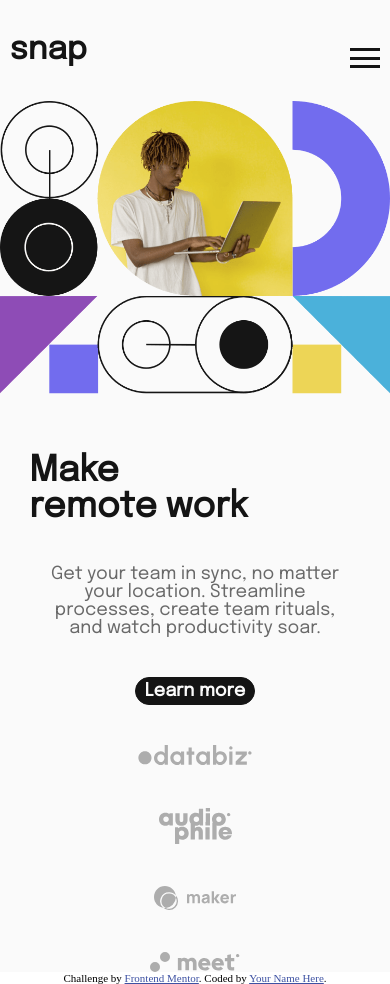
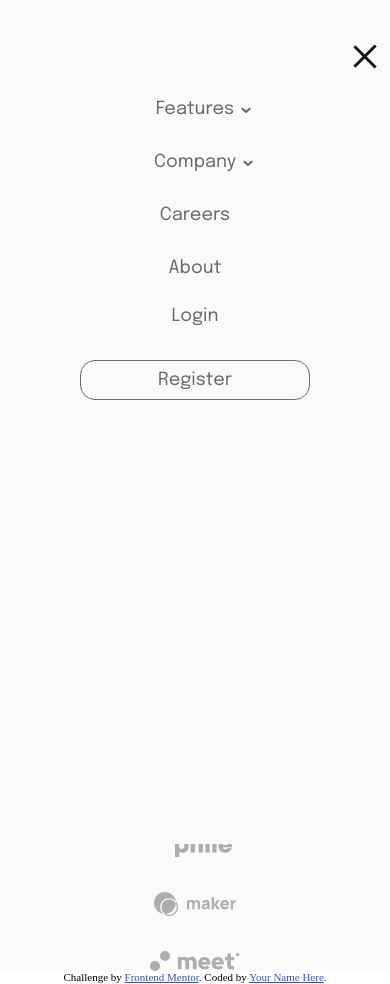
Before and after one commit to tomifuchi/frontendmentor-snap-remote-work-landingpage, a plain HTML site: page index.html in a window 390 px wide. Both pictures are taken after a click on the link 365 px from the left and 58 px from the top of the page. After the commit the page ends 844 px from the top, so only its background shows below. Drawn offline with Linux system fonts and the light colour scheme.

Commit message:
Progress into polishing state

```diff
--- a/index.html
+++ b/index.html
@@ -24,6 +24,7 @@
         <span class="mb-button-bar"></span>
         <span class="mb-button-bar"></span>
       </a>
+      <div id="mb-overlay"></div>
       <div id="nav-links-login" class="flex">
       <div class="nav-links">
         <ul class="flex">
--- a/script.js
+++ b/script.js
@@ -1,21 +1,26 @@
-/*
+/* Event listener for the mobile button */
 const mb_button = document.getElementsByClassName('mb-button')[0];
+const overlay = document.getElementById('mb-overlay');
 mb_button.addEventListener('click', () => {
+    mb_button.classList.toggle('active');
+    const mb_menu = document.getElementById('nav-links-login');
     const mb_bar = mb_button.getElementsByClassName('mb-button-bar');
-    const mb_nav_links_login = document.getElementById('nav-links-login');
 
-    mb_nav_links_login.classList.toggle('active');
-    mb_button.classList.toggle('active');
-    console.log(mb_bar);
+    mb_menu.classList.toggle('active');
     for(let i = mb_bar.length - 1; i >= 0; i--){
         mb_bar[i].classList.toggle('active');
     }
 
-    //Overlay divs that reduces the opacity
-    const overlay = document.getElementById('mb-overlay');
+    /* Overlay effect on the body */
     overlay.classList.toggle('active');
+    document.body.classList.toggle('active-overlay');
+
 });
-*/
+overlay.addEventListener('click', () => {
+  mb_button.dispatchEvent(new Event('click'));
+})
+
+
 
 /* Desktop expand list item and the expand v icon
    When click, it will open the clicked one and disable every other
--- a/style.css
+++ b/style.css
@@ -315,49 +315,124 @@ main .hero-img img{
 
 
 /** Mobile media query **/
+
+
 @media (max-width: 975px){
     .content-wraper{
         width: 95%;
     }
 
-    /* Overlay effect for mobile menu on body */
-    #mb-overlay.active{
-       display: block;
-       background-color: var(--color-almost-black);
-       opacity: 0.7;
-       transition:  opacity 0.3s;
-    }
-
-    /* The fucking nav button */
+    /* The fucking nav slider*/
     /* header nav is already relative above */
     header nav #nav-links-login {
         top: 0;
         right: 0;
         position: fixed;
-        width: 40%;
+        min-width: max-content;
+        width: 35%;
         height: 100%;
 
-        justify-content: start;
-
-        background-color: var(--color-almost-black);
+        background-color: var(--color-almost-white);
         padding-top: 100px;
         transition: 0.3s;
         transform: translateX(100%);
+
+        /* Able to scroll if there's more content to fit on the screen */
+        overflow-y: scroll;
     }
+
 
     header nav #nav-links-login.active{
         transition: 0.3s;
         transform: translateX(0);
     }
 
+    /* Nav links and login*/
     header nav #nav-links-login, header nav .nav-links ul, header nav .nav-login ul{
         flex-direction: column;
     }
 
-    header nav .nav-login a, header nav .nav-links a{
-        color: var(--color-almost-white);
+    header nav .nav-links ul{
+        align-items: start;
     }
 
+    /* The links and login container */
+    header nav #nav-links-login{
+        gap: 30px;
+        justify-content: start;
+    }
+
+    header nav .nav-links {
+        padding-left: 15px;
+    }
+
+    /* Reset the register list item to flex then center the
+    damn thing */
+    header nav .nav-login li:nth-child(2){
+        display: flex;
+        justify-content: center;
+        padding: 0 3vw;
+        width: 100%;
+    }
+
+    header nav .nav-login #nav-login-register{
+        width: 100%;
+        text-align: center;
+    }
+
+    /** Expand item list **/
+    /* Reset the styles and position, keep the animation */
+    header .expand-item-list{
+       /* Reset the desktop to static */
+       position: static;
+
+       /* Reset the style to none */
+       border-radius: 0;
+       box-shadow: none;
+       background-color: none;
+       z-index: 0;
+       opacity: 1;
+
+       /* Using display we can close or open
+       but at the cost of the animation transitioning */
+       display: none;
+    }
+
+    /* This is simple, but I think it's okay for now
+    if animation is needed, I think a divs wrap around
+    ul will be able to get it done I think */
+    header .expand-item-list.active{
+      display: block;
+    }
+
+    /* For mobile less than 600px width */
+    @media (max-width: 610px){
+        header nav #nav-links-login{
+          width: 100%;
+        }
+        header nav .nav-links ul{
+          align-items: center;
+        }
+        header nav .nav-links {
+          padding-left: 0;
+        }
+        header nav .nav-login li:nth-child(2){
+          display: flex;
+          justify-content: center;
+          padding: 0 3vw;
+          width: 65%;
+        }
+    }
+
+    /* The hamburger button */
+    /* Few notes on the hamburger button when you
+    shrink the height of the screen, header #nav-lists-login
+    when active the cross button will not work as
+    we wanted.
+    Solution: What you should do is add another mb-button
+    to the #nav-lists-login itself and turn off the one
+    in the nav bar. This will make the list looks right.
+    */
     header nav .mb-button {
         display: flex;
     }
@@ -381,61 +456,47 @@ main .hero-img img{
     }
     header .mb-button-bar:nth-child(1).active{
         transition: 0.3s;
-        background-color: var(--color-almost-white);
+        background-color: var(--color-almost-black);
         transform: translateY(220%) rotate(-45deg) ;
     }
     header .mb-button-bar:nth-child(2).active{
         transition: 0.3s;
-        background-color: var(--color-almost-white);
+        background-color: var(--color-almost-black);
         transform: scale(0);
     }
     header .mb-button-bar:nth-child(3).active{
         transition: 0.3s;
-        background-color: var(--color-almost-white);
+        background-color: var(--color-almost-black);
         transform: translateY(-320%) rotate(45deg);
     }
 
-    /** Expand item list **/
-    header .expand-item-list {
-       position: static;
-       top: 0;
-       padding: 0;
-       border-radius: 0;
-       /*There is a box shadow here but let's do this for now*/
-       box-shadow: 0;
-       background-color: transparent;
-       opacity: 1;
-       border: 1px solid pink;
-       transform: translateX(0);
+    /* The body overlay for half sliding out hamburger menu */
+    /* This is a working example */
+    #mb-overlay{
+        position: fixed;
+        top: 0;
+        left: 0;
+        right: 0;
+
+        width: 100%;
+        height: 100vh;
+        background-color: #000;
+        opacity: 0;
+        cursor: pointer;
+        z-index: -1;
     }
 
-    header .expand-item-list li{
-        flex-wrap: nowrap;
-    }
-    header .nav-links ul li:nth-child(1){
-        position: static;
-        flex-direction: column;
-        align-items: center;
-        border: 1px solid white;
+    #mb-overlay.active{
+        opacity: 0.7;
+        transition: 0.3s;
+        z-index: 0;
     }
 
-    header .nav-links ul li:nth-child(2){
-        position: static;
-        display: flex;
-        flex-direction: column;
-        align-items: center;
-        border: 1px solid white;
-    }
-
-    header .expand-item-list.active{
-        opacity: 1;
-        transition: 0.3s;
-        transform: translateY(0);
-    }
-
-    header .expand-item-list li{
-        gap: 0;
-        margin: 0;
+    /* This shit works add this to body when active the mobile
+       menu to freeze the body, not able to scroll any where
+     */
+    .active-overlay {
+        position: fixed;
     }
 
     /* Main */
@@ -450,35 +511,42 @@ main .hero-img img{
     /* Hero description */
     main .hero-desc{
         align-items: center;
-        gap: 10pxpx;
+        gap: 4.5vh;
     }
 
     main .hero-desc .hero-desc-tittle{
-        /* Why does this shit work ? */
-        display: flex;
-        justify-content: center;
-        font-size: 9vw;
-        width: 85vw;
+       display: flex;
+       flex-direction: row;
+       justify-content: center;
+       gap: 2vw;
+
+       font-size: 8.5vw;
     }
 
     main .hero-desc .hero-desc-intro{
         text-align: center;
-        width: 75%;
+        width: 65%;
+        line-height: 1.3;
     }
 
-    main .hero-desc button{
+    main .hero-desc button {
         align-self: center;
+        font-size: 2.1w;
+
+        padding: 14px 25px;
+        border-radius: 20px;
     }
 
     main .hero-desc .client-container{
         flex-direction: column;
-        gap: 5vh;
+        gap: 35px;
     }
 
-
-    /* Hero image */
+    /* Hero image, depends on the image
+    but this will do.
+    */
     main .hero-img{
-        max-width: 650px;
+        max-width: 550px;
         width: 100%;
         align-self: center;
     }
```
